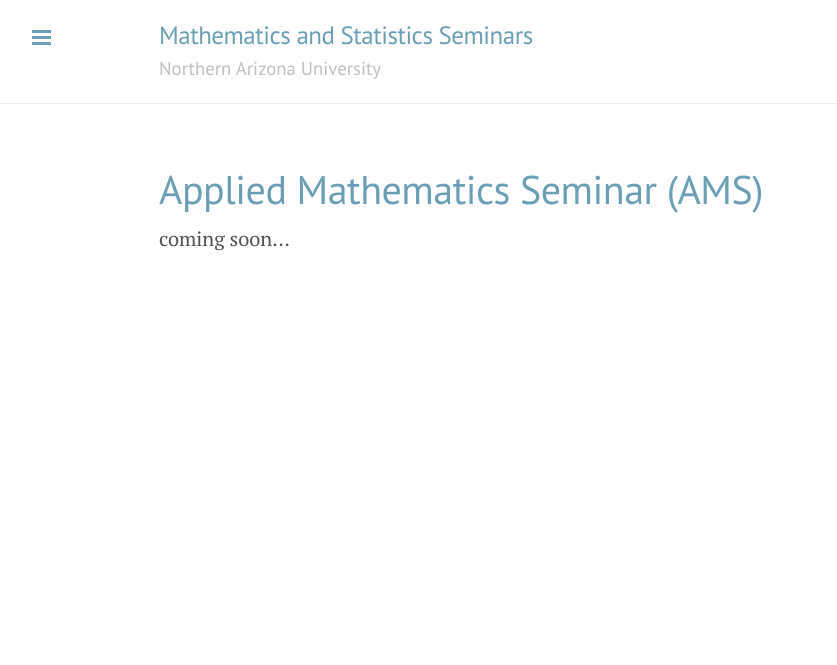
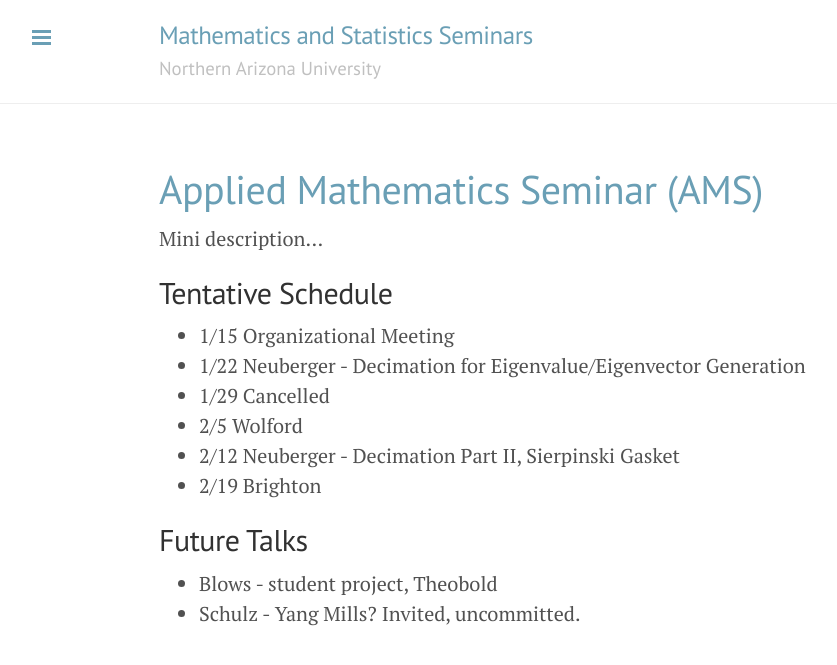
Before and after one commit to NAUMathStat/seminars, a Jekyll site: the page built from ams.md, in a window 1280 px wide. Shown: the top 665 px of the page, without its empty margins (1-838 px from the left). Built offline with Jekyll 4.4.1, drawn with Linux system fonts in a browser that asks for light colours; Markdown is read by kramdown in place of the engine named in the settings.

Commit message:
Added content

```diff
--- a/ams.md
+++ b/ams.md
@@ -3,4 +3,18 @@ layout: page
 title: Applied Mathematics Seminar (AMS)
 ---
 
-coming soon...
+Mini description...
+
+## Tentative Schedule ##
+
+- 1/15 Organizational Meeting
+- 1/22 Neuberger - Decimation for Eigenvalue/Eigenvector Generation
+- 1/29 Cancelled
+- 2/5 Wolford
+- 2/12 Neuberger - Decimation Part II, Sierpinski Gasket
+- 2/19 Brighton
+
+## Future Talks ##
+
+- Blows - student project, Theobold
+- Schulz - Yang Mills?  Invited, uncommitted.
```
